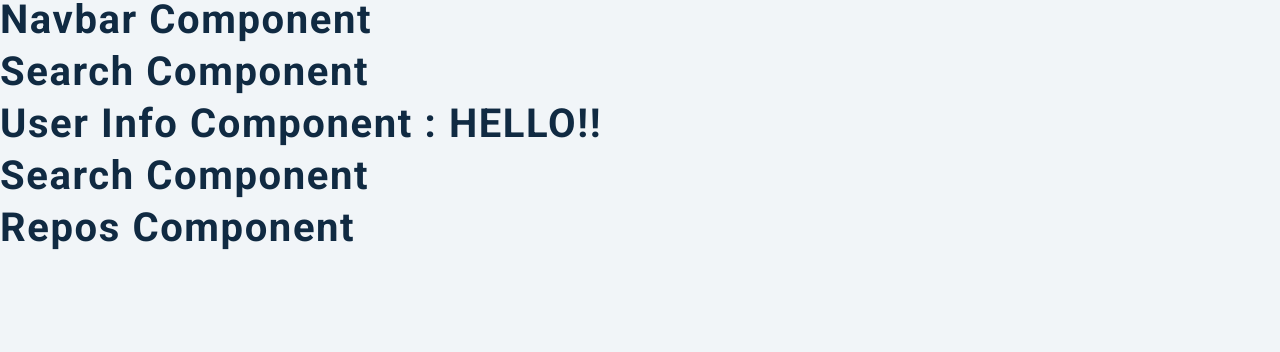
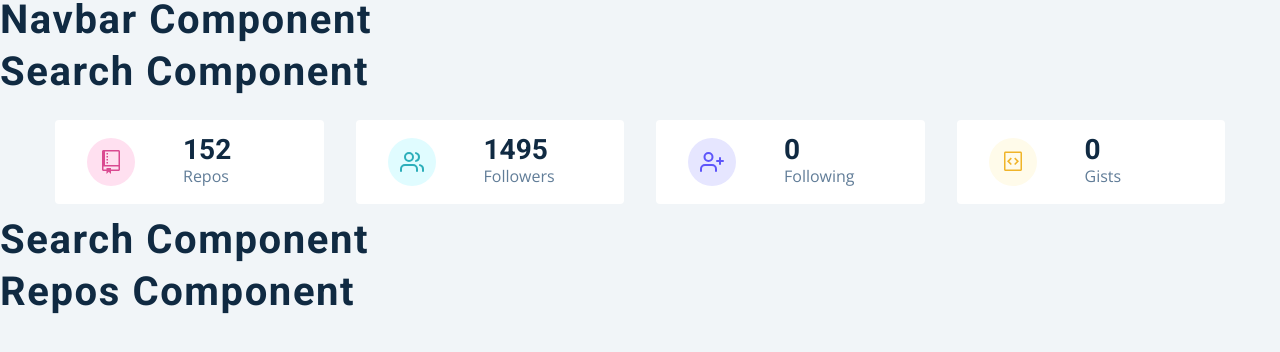
Before and after one commit to DIdaniel/graph-project-react, a React (Create React App) app: page / in a window 1280 px wide. Shown: the top 352 px of the page. Built offline with nearby package versions, Linux system fonts and the light colour scheme.

Commit message:
info.js hardcoding completed with mock data

```diff
--- a/src/components/Info.js
+++ b/src/components/Info.js
@@ -5,9 +5,61 @@ import { GoRepo, GoGist } from "react-icons/go";
 import { FiUsers, FiUserPlus } from "react-icons/fi";
 
 const UserInfo = () => {
-  const data = useContext(GithubContext);
+  const { githubUser } = useContext(GithubContext);
+  const { public_repos, followers, following, public_gists } = githubUser;
 
-  return <h2>user info component : {data}</h2>;
+  const items = [
+    {
+      id: 1,
+      icons: <GoRepo className="icon" />,
+      label: "repos",
+      value: public_repos,
+      color: "pink",
+    },
+    {
+      id: 2,
+      icons: <FiUsers className="icon" />,
+      label: "followers",
+      value: followers,
+      color: "green",
+    },
+    {
+      id: 3,
+      icons: <FiUserPlus className="icon" />,
+      label: "following",
+      value: following,
+      color: "purple",
+    },
+    {
+      id: 4,
+      icons: <GoGist className="icon" />,
+      label: "gists",
+      value: public_gists,
+      color: "yellow",
+    },
+  ];
+
+  return (
+    <section className="section">
+      <Wrapper className="section-center">
+        {items.map((item) => {
+          return <Item key={item.id} {...item}></Item>;
+        })}
+      </Wrapper>
+    </section>
+  );
+};
+
+const Item = ({ icons, label, value, color }) => {
+  return (
+    <article className="item">
+      <span className={color}>{icons}</span>
+      <div>
+        <h3>{value}</h3>
+        <p>{label}</p>
+      </div>
+    </article>
+  );
 };
 
 const Wrapper = styled.section`
--- a/src/context/context.js
+++ b/src/context/context.js
@@ -9,11 +9,14 @@ const rootUrl = "https://api.github.com";
 const GithubContext = createContext();
 
 const GithubProvider = ({ children }) => {
+  const [githubUser, setGithubUser] = useState(mockUser);
+  const [repos, setRepos] = useState(mockRepos);
+  const [followers, setFollowers] = useState(mockFollowers);
+
   return (
-    <GithubContext.Provider value={"HELLO!!"}>
+    <GithubContext.Provider value={{ githubUser, repos, followers }}>
       {children}
     </GithubContext.Provider>
   );
 };
-
 export { GithubProvider, GithubContext };
```
